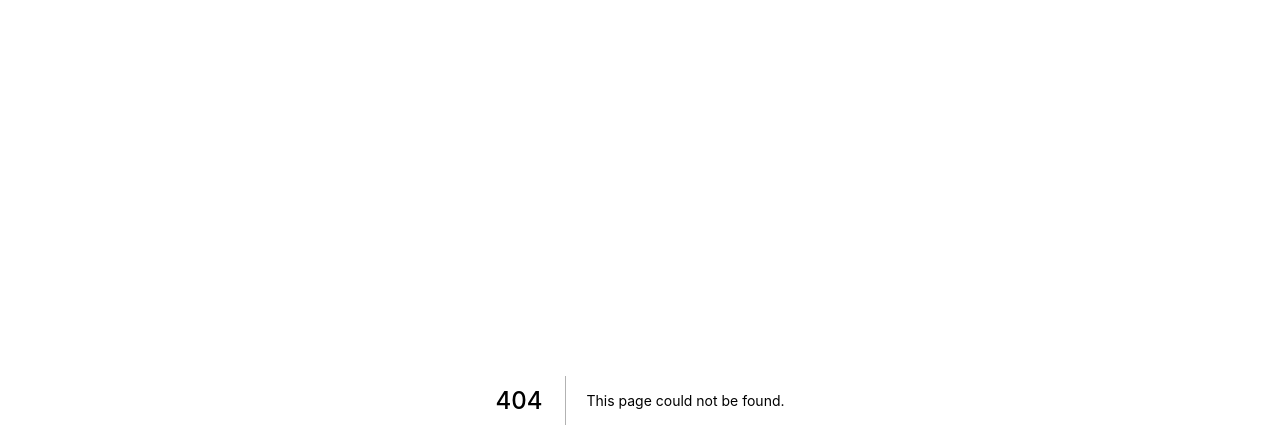
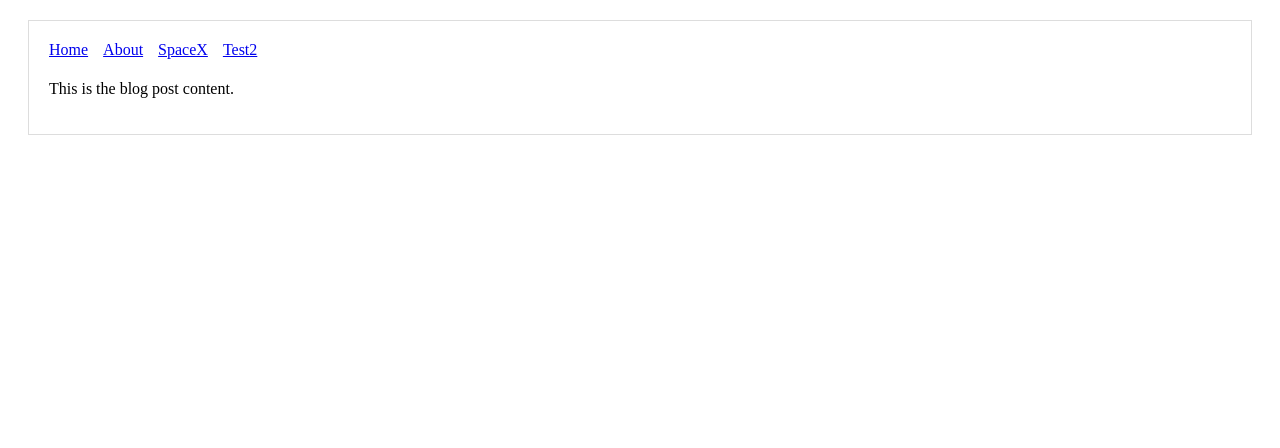
Before and after one commit to wonsz1/nextjs-tests, a Next.js app: page /s/deploy-nextjs in a window 1280 px wide. Before the commit this address had no page. Shown: the top 448 px of the page. Built offline with nearby package versions, Linux system fonts and the light colour scheme.

Commit message:
update gitignore; update dynamic pages directory; add start and build command to package.json

```diff
--- a/package.json
+++ b/package.json
@@ -5,6 +5,8 @@
   "main": "index.js",
   "scripts": {
     "dev": "next",
+    "build": "next build",
+    "start": "next start -p $PORT",
     "test": "echo \"Error: no test specified\" && exit 1"
   },
   "author": "ja1",
--- a/pages/index.js
+++ b/pages/index.js
@@ -28,7 +28,7 @@
 
 const DynamicPostLink = props => (
     <li>
-        <Link href="/p/[id]" as={`/p/${props.id}`}>
+        <Link href="/s/[id]" as={`/s/${props.id}`}>
             <a>{props.id}</a>
         </Link>
         <style jsx>{`
--- /dev/null
+++ b/pages/s/[id].js
@@ -0,0 +1,20 @@
+import { useRouter } from 'next/router';
+import Layout from '../../components/MyLayout.js';
+
+const Content = () => {
+  const router = useRouter();
+  return (
+    <>
+      <h1>{router.query.title}</h1>
+      <p>This is the blog post content.</p>
+    </>
+  );
+};
+
+const Page = () => (
+  <Layout>
+    <Content />
+  </Layout>
+);
+
+export default Page;
```
Also changed, not shown: 2 other files (tests, documents, lock files or other folders).
